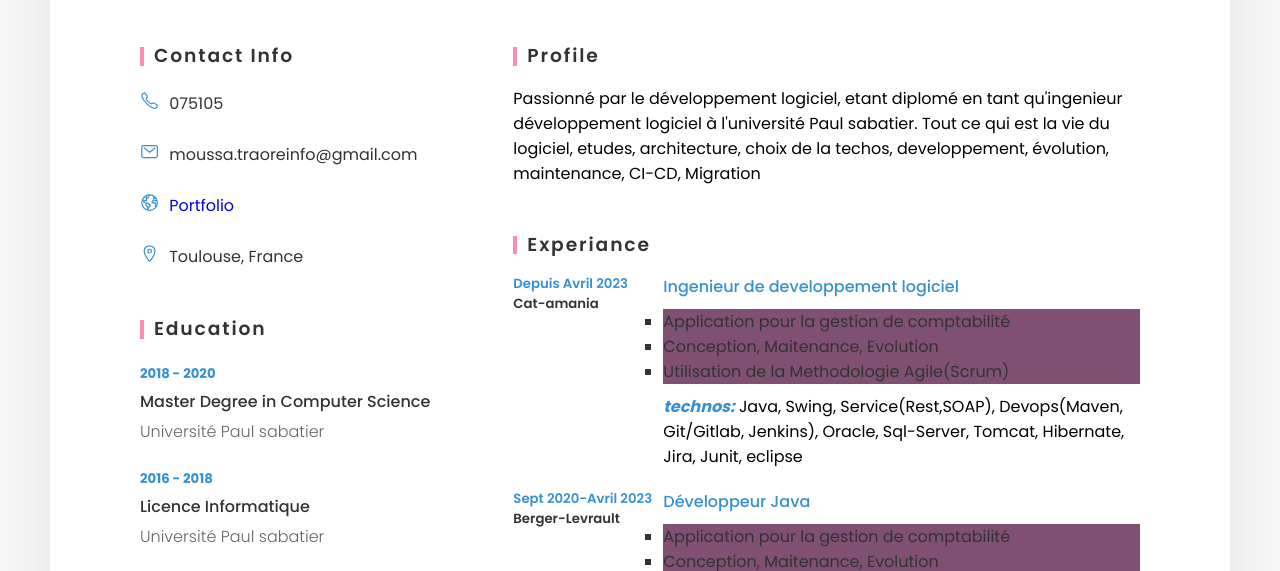
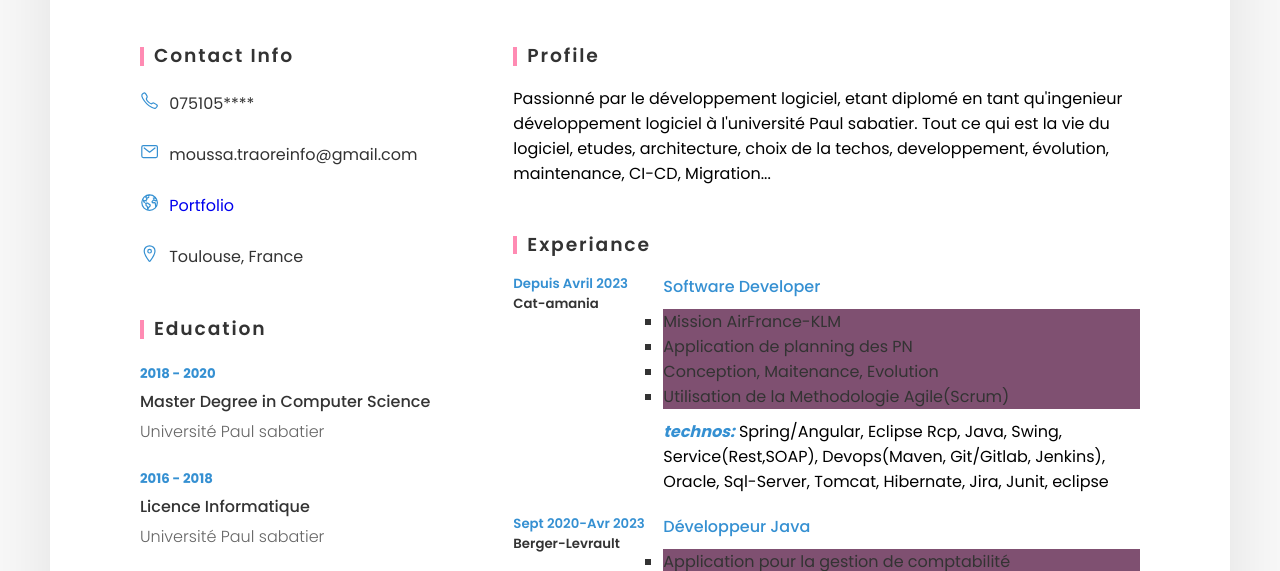
Before and after one commit to traoremoussa/my-cv-online, a plain HTML site: page index.html in a window 1280 px wide. Shown: the part 354-925 px from the top of the page. Drawn offline with nearby package versions, Linux system fonts and the light colour scheme.

Commit message:
modif exp

```diff
--- a/datas/data.json
+++ b/datas/data.json
@@ -1,18 +1,19 @@
 {
   "contact": {
-    "phone": "0751058525",
+    "phone": "07510585***",
     "mail": "moussa.traoreinfo@gmail.co",
     "location": "Toulouse, France"
   },
-  "profile": "Passionné par le développement logiciel, etant diplomé en tant qu'ingenieur développement logiciel à l'université Paul sabatier. \nTout ce qui est la vie du logiciel, etudes, architecture, choix de la techos, developpement, évolution, maintenance, CI-CD, Migration",
+  "profile": "Passionné par le développement logiciel, etant diplomé en tant qu'ingenieur développement logiciel à l'université Paul sabatier. \nTout ce qui est la vie du logiciel, etudes, architecture, choix de la techos, developpement, évolution, maintenance, CI-CD, Migration...",
   "experiences": [
     {
-      "title": "Ingenieur de developpement logiciel",
+      "title": "Software Developer",
       "company": "Cat-amania",
       "period": "Depuis Avril 2023",
-      "technologies": "Java, Swing, Service(Rest,SOAP), Devops(Maven, Git/Gitlab, Jenkins), Oracle, Sql-Server, Tomcat, Hibernate, Jira, Junit, eclipse ",
+      "technologies": "Spring/Angular, Eclipse Rcp, Java, Swing, Service(Rest,SOAP), Devops(Maven, Git/Gitlab, Jenkins), Oracle, Sql-Server, Tomcat, Hibernate, Jira, Junit, eclipse ",
       "missions": [
-        "Application pour la gestion de comptabilité",
+        "Mission AirFrance-KLM",
+        "Application de planning des PN",
         "Conception, Maitenance, Evolution",
         "Utilisation de la Methodologie Agile(Scrum)"
       ]
@@ -20,7 +21,7 @@
     {
       "title": "Développeur Java",
       "company": "Berger-Levrault",
-      "period": "Sept 2020-Avril 2023",
+      "period": "Sept 2020-Avr 2023",
       "technologies": "Java, Swing, Service(Rest,SOAP), Devops(Maven, Git/Gitlab, Jenkins), Oracle, Sql-Server, Tomcat, Hibernate, Jira, Junit, eclipse ",
       "missions": [
         "Application pour la gestion de comptabilité",
@@ -78,7 +79,7 @@
     },
     {
       "title": "Développeur Web/Mobile",
-      "company": "Université Guelma (Algerie)",
+      "company": "Université Guelma",
       "period": "Jan 2016 - Mai 2016",
       "technologies": "Java, PHP, Android-studio, MySQL, Github, Git",
       "missions": [
--- a/index.html
+++ b/index.html
@@ -58,7 +58,7 @@
               <span class="icon">
                 <ion-icon name="call-outline"></ion-icon>
               </span>
-              <span class="text">075105 </span>
+              <span class="text">075105**** </span>
             </li>
             <li>
               <span class="icon">
```
